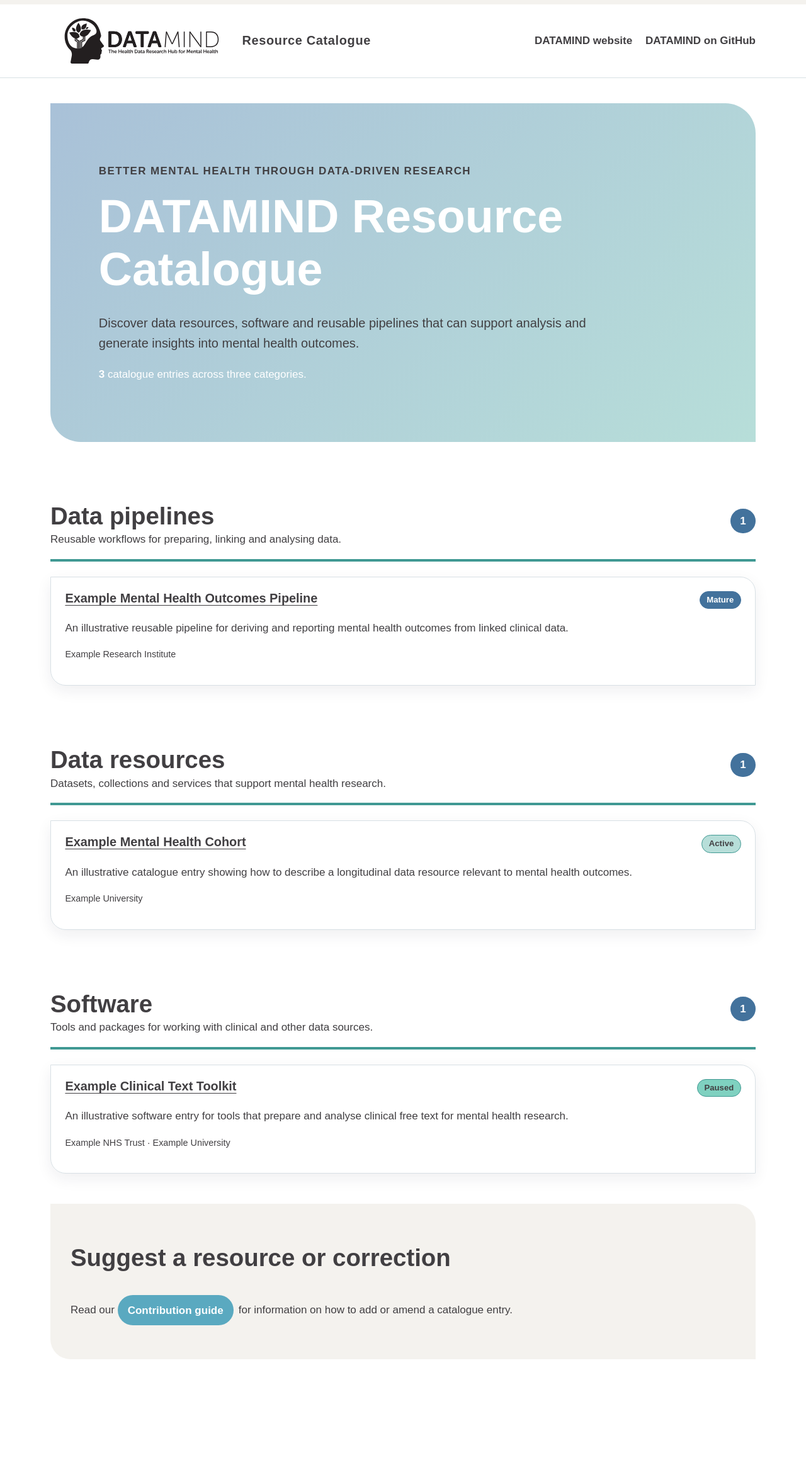
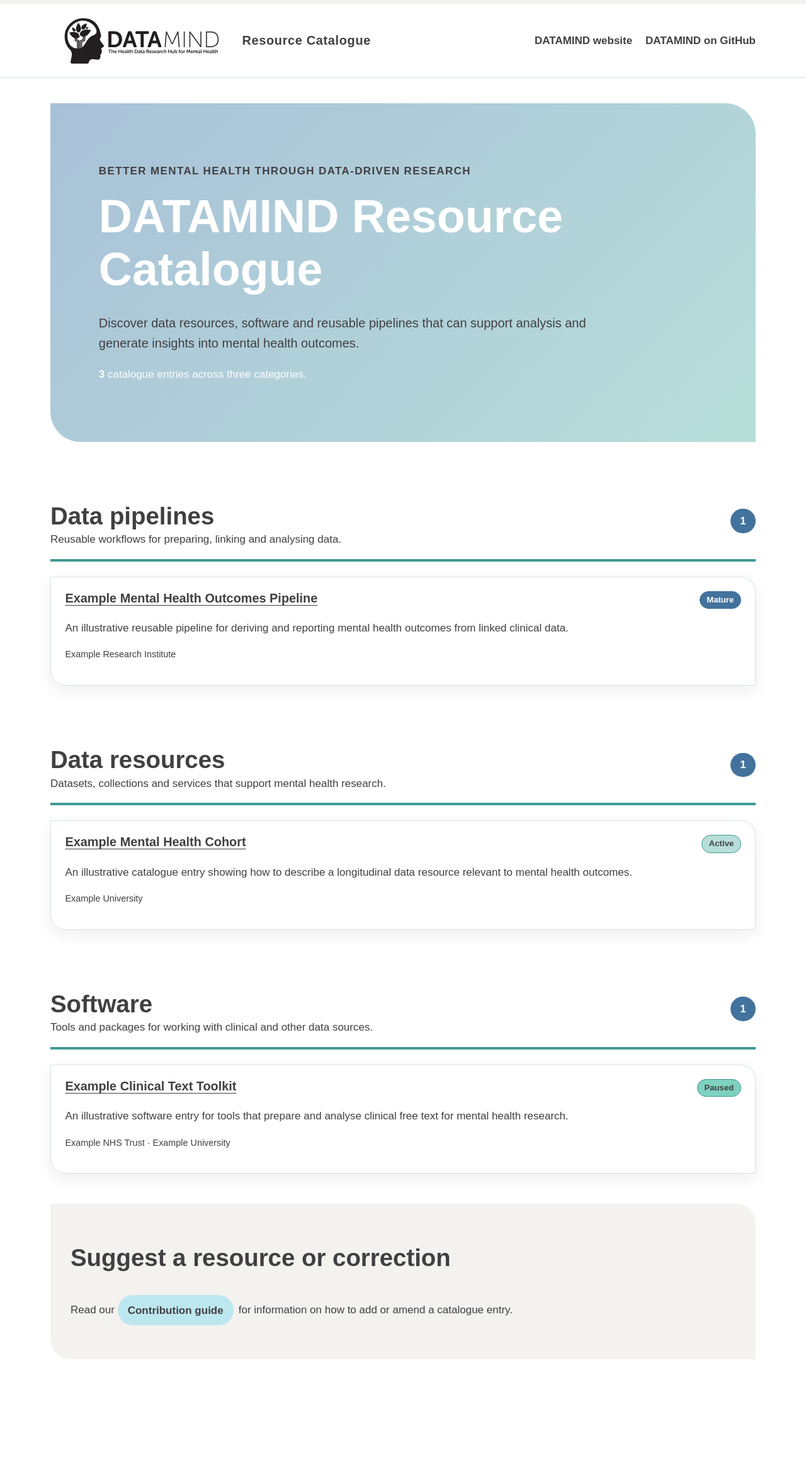
Before and after one commit to roblinksdata/DATAMIND-catalogue, a Jekyll site: the page built from index.md, in a window 1280 px wide. Shown: the whole page at 63% size. Built offline with Jekyll 4.4.1, drawn with Linux system fonts in a browser that asks for light colours.

Commit message:
Attempting to improve accessibility score.

```diff
--- a/_layouts/default.html
+++ b/_layouts/default.html
@@ -13,7 +13,7 @@
   <a class="skip-link" href="#main-content">Skip to content</a>
   <header class="site-header">
     <div class="wrap header-inner">
-      <a class="brand" href="{{ '/' | relative_url }}" aria-label="DATAMIND Catalogue home">
+      <a class="brand" href="{{ '/' | relative_url }}" aria-label="Resource Catalogue">
         <img class="brand-mark" aria-hidden="true" src="{{ '/' | relative_url  }}/assets/img/DATAMIND_black_cmyk.svg" alt="DATAMIND" aria-label="DATAMIND" />
         <h3>Resource Catalogue</h3>
       </a>
--- a/assets/css/style.scss
+++ b/assets/css/style.scss
@@ -86,8 +86,9 @@ h1,h2,h3 { line-height:1.15; } h1 { max-width:850px; font-size:clamp(2.4rem,6vw,
   border-color: var(--dark-grey);
 }
 .card h3 { margin-top:0; }.card-meta { color:var(--dark-grey); font-size:.9rem; }
-.contribute { padding:2rem; background:var(--light-orange); color:var(--dark-grey); border-radius:0 2rem 0 2rem; }.contribute a { color:var(--white); }
-.button { display:inline-block; margin:.3rem .5rem .3rem 0; padding:.65rem 1rem; border-radius:2rem; background:var(--cyan); color:var(--white); font-weight:bold; text-decoration:none; }.button-secondary { background:var(--azure-2); }
+.contribute { padding:2rem; background:var(--light-orange); color:var(--dark-grey); border-radius:0 2rem 0 2rem; }
+.button { display:inline-block; margin:.3rem .5rem .3rem 0; padding:.65rem 1rem; border-radius:2rem; background:var(--cyan); color:var(--white); font-weight:bold; text-decoration:none; }.button-secondary { background:var(--light-azure); color:var(--dark-grey); }
+a.button-secondary:hover { color: var(--white); }
 .breadcrumb { color:var(--dark-grey); }.entry { max-width:850px; }.metadata { display:grid; grid-template-columns:1fr 1fr; gap:1rem; margin:2rem 0; }.metadata div { padding:1rem; background:var(--light-orange); }.metadata dt { font-weight:bold; }.metadata dd { margin:0; }
 .site-footer { padding:2.5rem 0; background:var(--ink); color:var(--white); }.site-footer a { color:var(--white); }
 @media (max-width:700px) { .header-inner { align-items:flex-start; flex-direction:column; padding-block:1rem; gap:.7rem; } nav { gap:.8rem; } .metadata { grid-template-columns:1fr; } a.brand { display: inline-block; } .header-inner { text-align: center; display: flow; nav { text-align: center; display: grid; } } }
```
